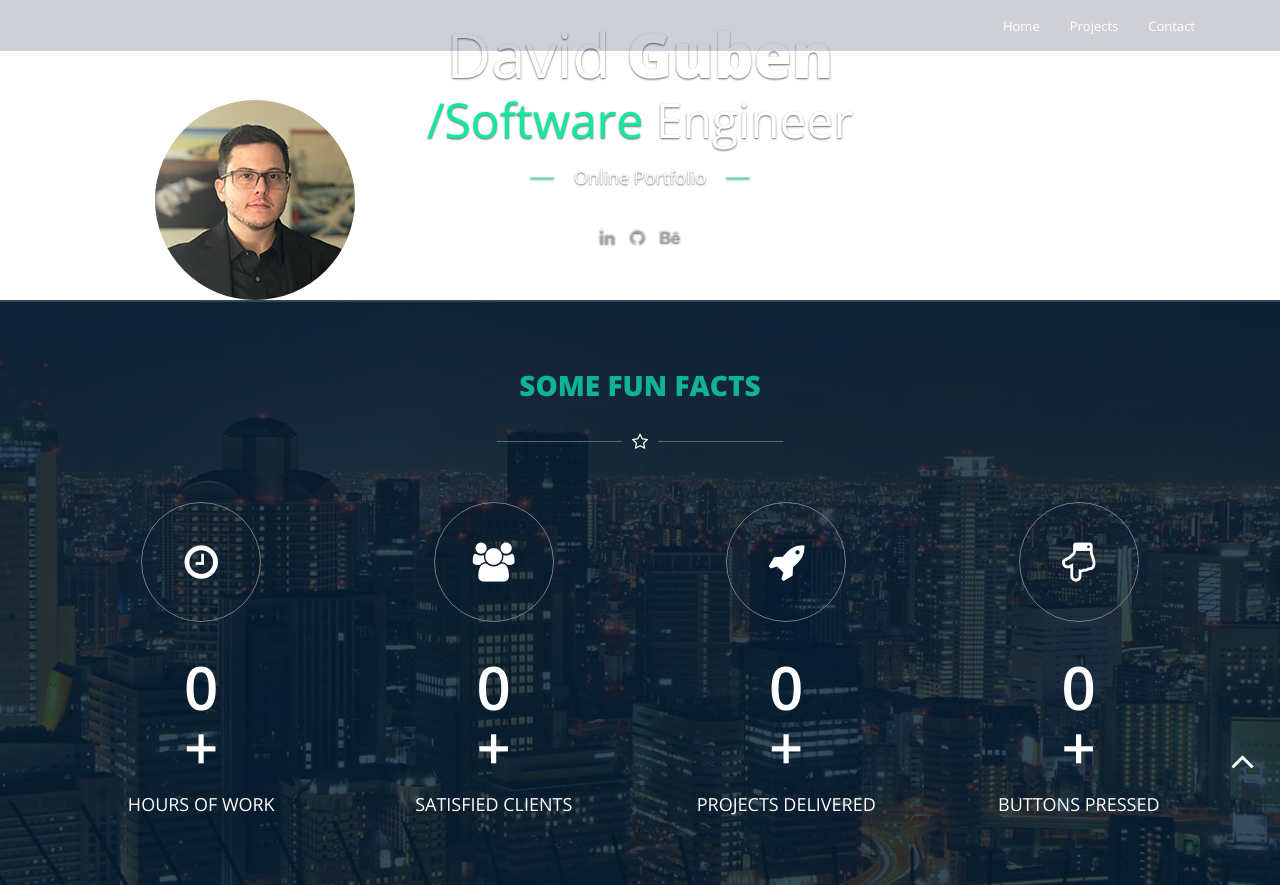
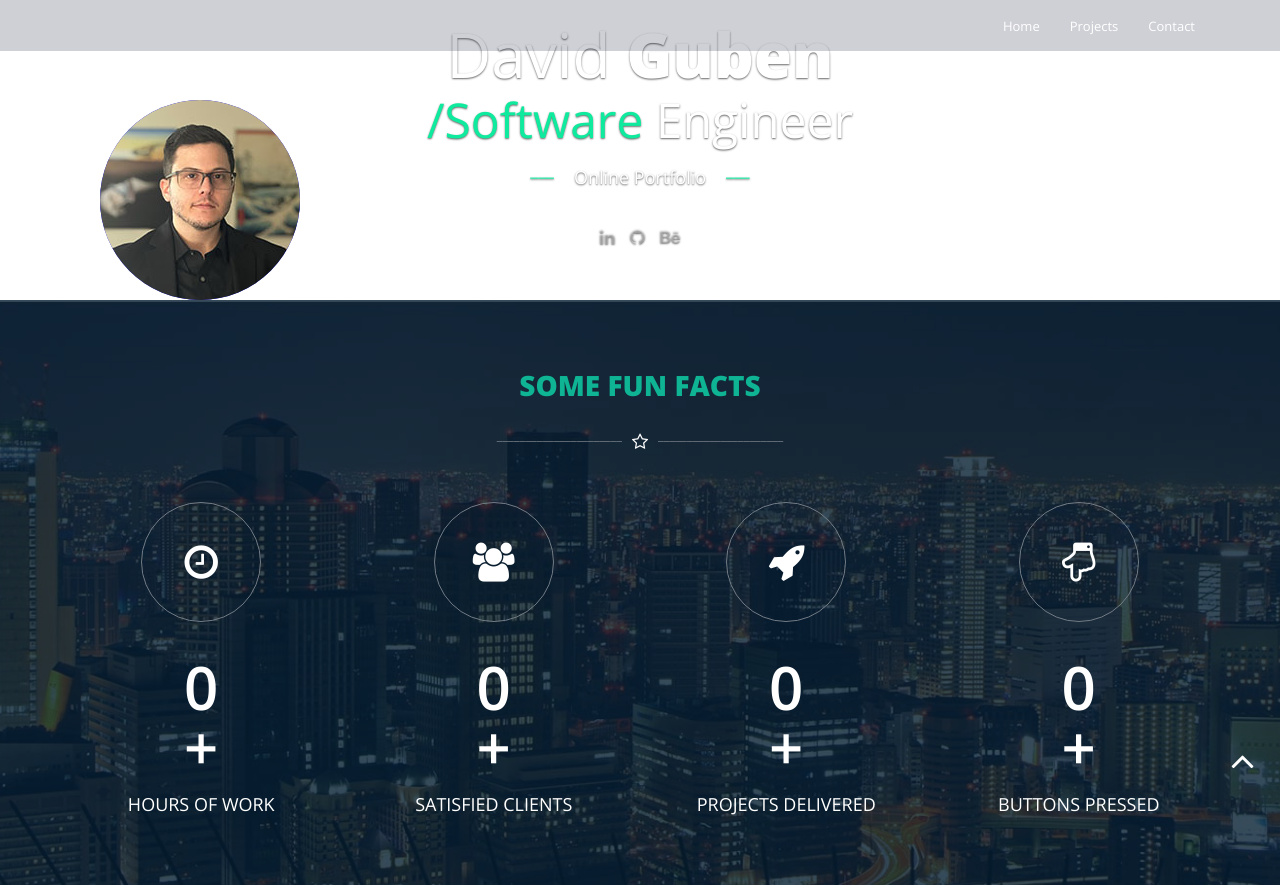
Before and after one commit to DavidGuben/davidguben_folio_v2, a PHP site: page / in a window 1280 px wide. Shown: the top 885 px of the page. Run offline with PHP 8.4, Linux system fonts and the light colour scheme; some libraries are stand-ins or nearby versions.

```diff
--- a/css/main.css
+++ b/css/main.css
@@ -5,7 +5,7 @@
 
 .circular_image {
   float: left;
-  margin-left: 155px;
+  margin-left: 100px;
   margin-top: 100px;
   width: 200px;
   height: 200px;
```
